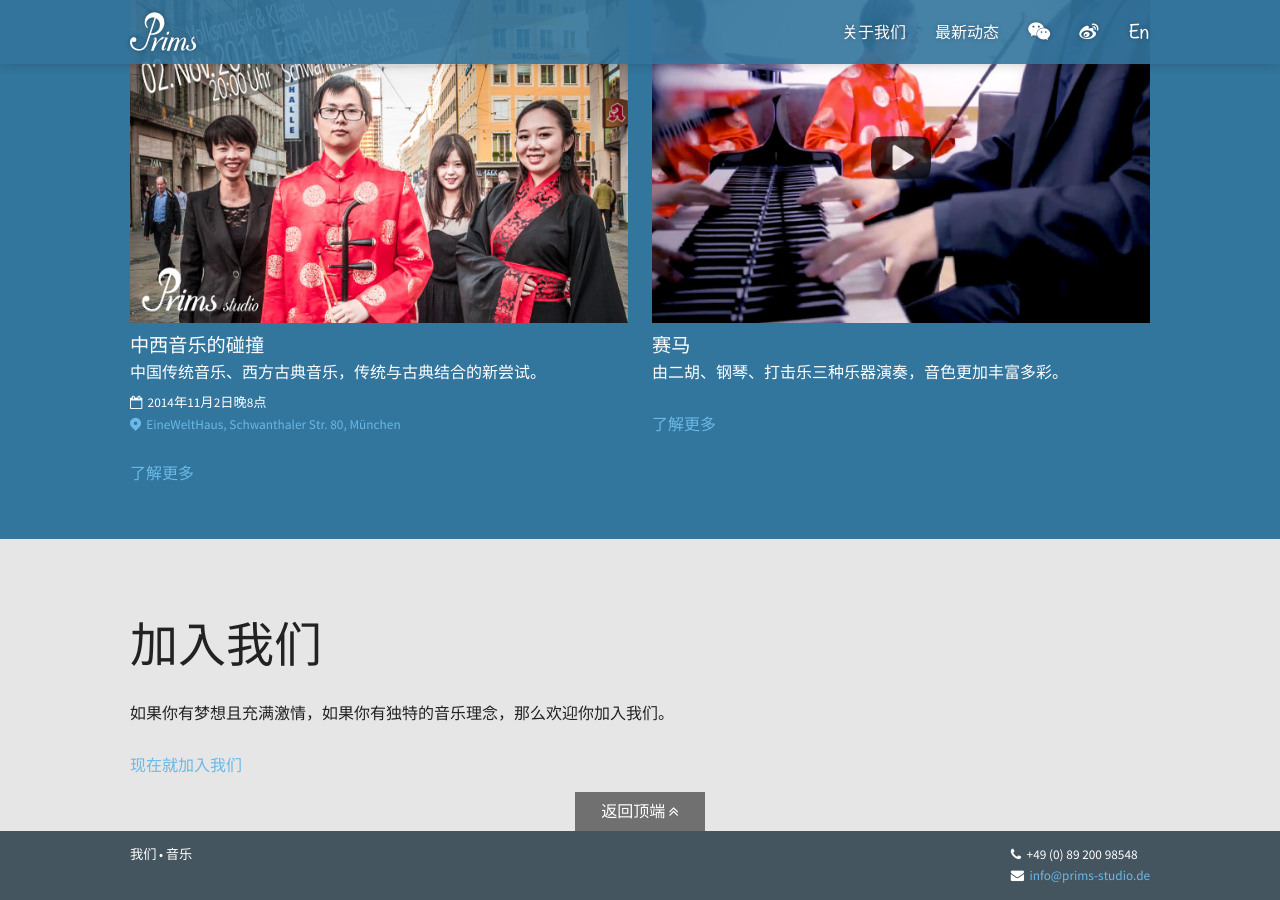
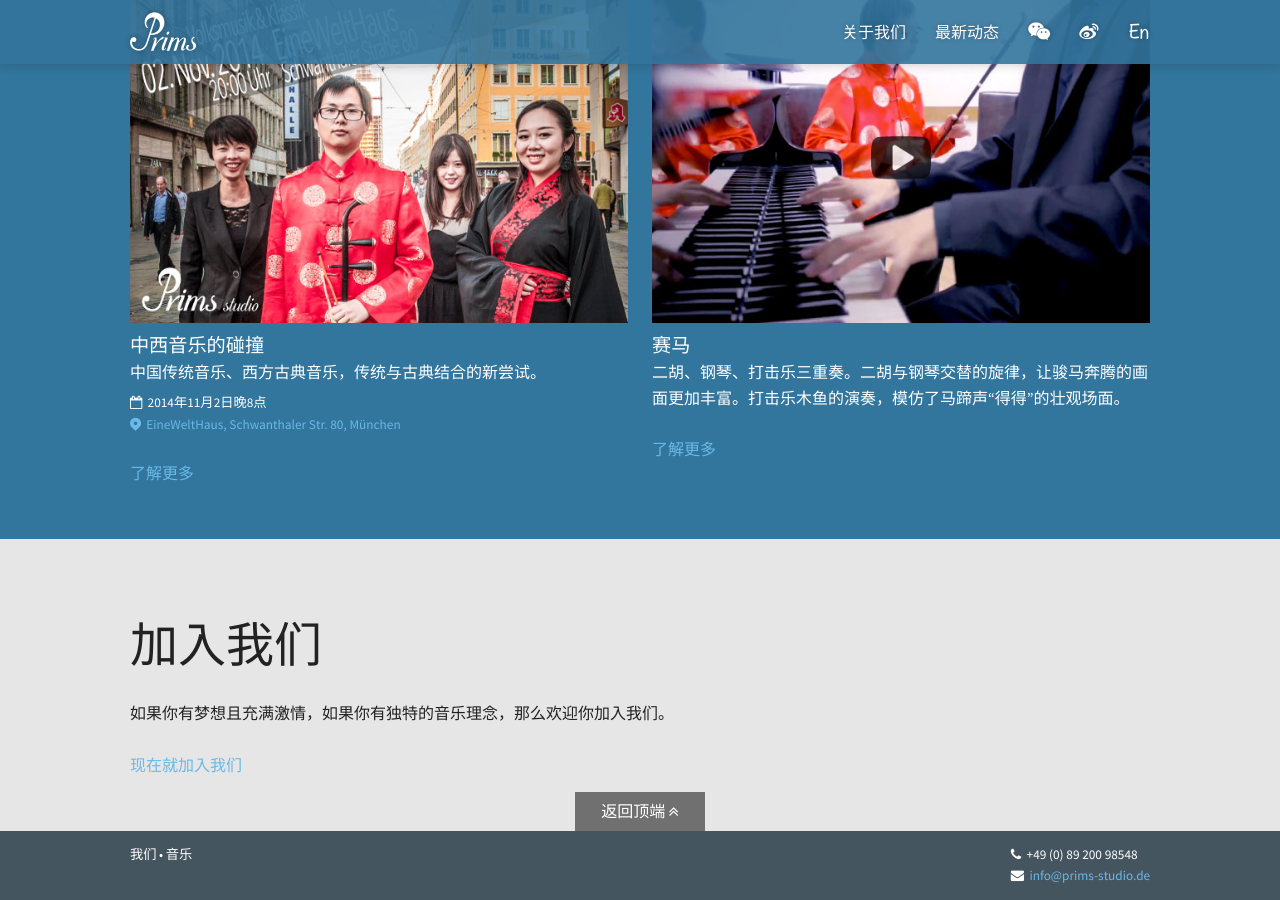
Before and after one commit to xiu624/xiu624.github.io, a Jekyll site: the page built from zh/index.html, in a window 1280 px wide and 900 px high, scrolled down 712 px. Built offline with Jekyll 4.4.1, drawn with Linux system fonts in a browser that asks for light colours.

Commit message:
Update SaiMa excerpt

```diff
--- a/_posts/zh/work/2014-11-15-001-saima.md
+++ b/_posts/zh/work/2014-11-15-001-saima.md
@@ -10,7 +10,7 @@ title: 赛马
 teaser_image: /images/work/001-teaser.jpg
 time:
 place:
-excerpt: 由二胡、钢琴、打击乐三种乐器演奏，音色更加丰富多彩。
+excerpt: 二胡、钢琴、打击乐三重奏。二胡与钢琴交替的旋律，让骏马奔腾的画面更加丰富。打击乐木鱼的演奏，模仿了马蹄声“得得”的壮观场面。
 side_content:
 ---
 
```
